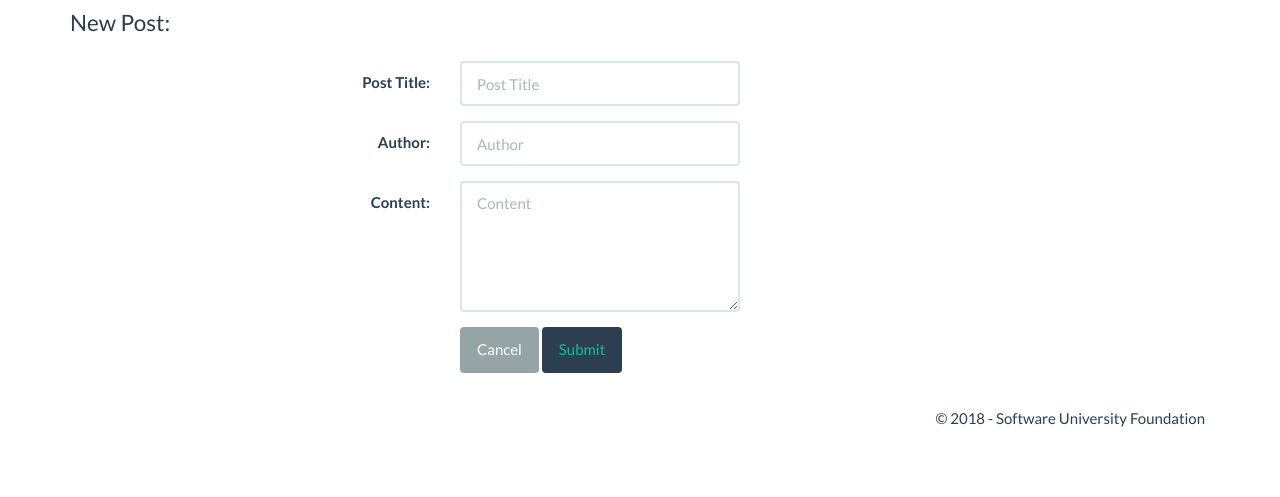
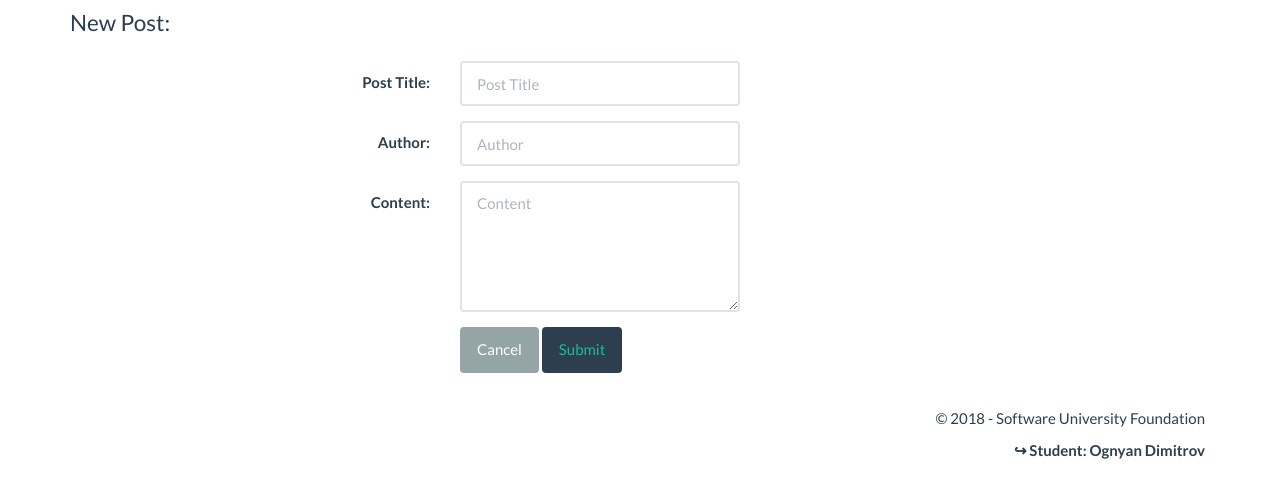
Before and after one commit to OgnyanDD/OgnyanDD.github.io, a plain HTML site: page createnewpost.html in a window 1280 px wide. Shown: the part 63-560 px from the top of the page. Drawn offline with Linux system fonts and the light colour scheme.

```diff
--- a/createnewpost.html
+++ b/createnewpost.html
@@ -66,6 +66,7 @@
 <footer>
     <div class="container modal-footer">
         <p>&copy; 2018 - Software University Foundation</p>
+        <p style="font-weight: bold">&#8618; Student: Ognyan Dimitrov</p>
     </div>
 </footer>
 </body>
```
